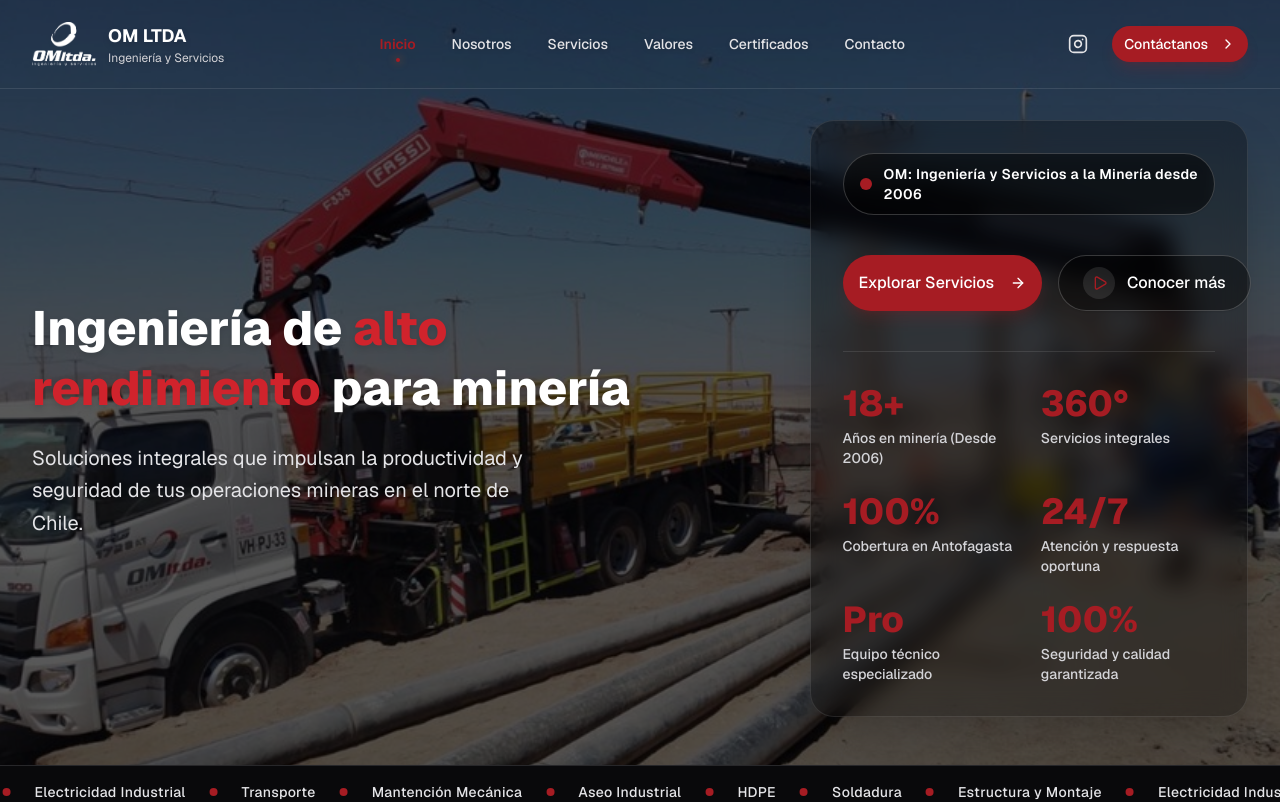
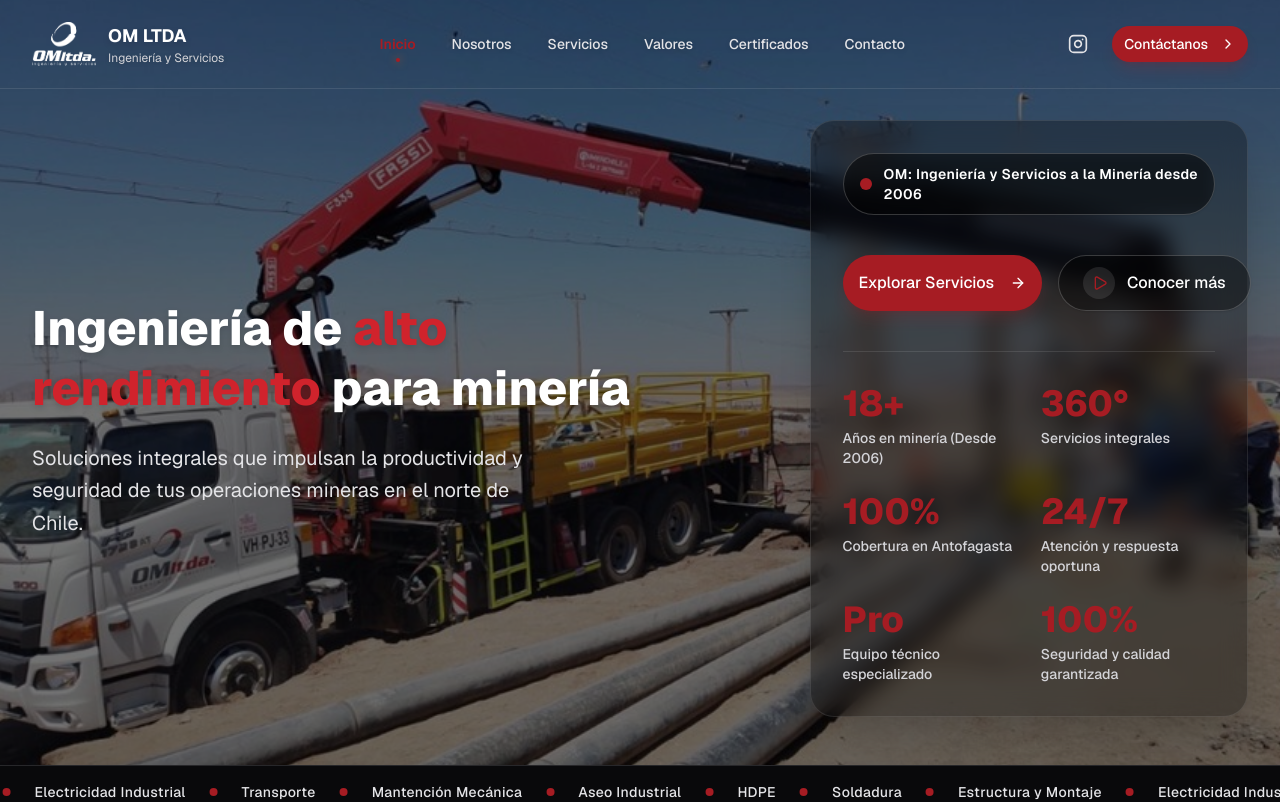
Before and after one commit to GuillermoFA/OM-Landing, a Next.js app: page / in a window 1280 px wide. Shown: the top 802 px of the page. Built offline with nearby package versions, Linux system fonts and the light colour scheme.

Commit message:
fix image

```diff
--- a/components/landing/hero.tsx
+++ b/components/landing/hero.tsx
@@ -94,19 +94,20 @@ export function Hero() {
     <section id="inicio" className="min-h-screen pt-16 lg:pt-[72px] relative flex flex-col bg-background overflow-x-hidden">
 
       {/* Background Full Width */}
-      <div className="absolute inset-0 top-0 z-0 overflow-hidden bg-zinc-900 border-b-2 lg:border-b-0 border-primary">
+      <div className="absolute inset-0 top-0 z-0 overflow-hidden bg-zinc-900">
         {carouselImages.map((src, index) => (
           <img
             key={src}
             src={src}
             alt={index === 0 ? "OM LTDA - Ingeniería y servicios a la minería en Antofagasta" : index === 1 ? "Servicios de transporte y logística minera OM" : "Mantenimiento y obras civiles para la minería - OM LTDA"}
-            className={`absolute inset-0 w-full h-full object-cover transition-all duration-1000 ease-in-out ${
-              index === bgIndex ? "opacity-100 scale-105" : "opacity-0 scale-100"
+            className={`absolute inset-0 w-full h-full object-cover object-center transition-all duration-1000 ease-in-out ${
+              index === bgIndex ? "opacity-100 scale-[1.02]" : "opacity-0 scale-100"
             }`}
+            style={{ transform: index === bgIndex ? "scale(1.02)" : "scale(1)" }}
           />
         ))}
         {/* Dark overlay for readability */}
-        <div className="absolute inset-0 bg-black/65" />
+        <div className="absolute inset-0 bg-black/55" />
       </div>
 
       <div className="container mx-auto px-4 lg:px-8 relative z-10 flex-1 flex flex-col lg:flex-row w-full items-stretch">
```
